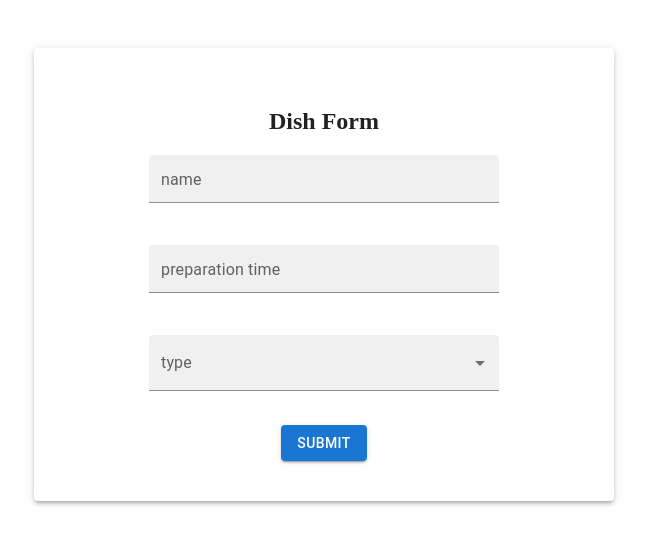
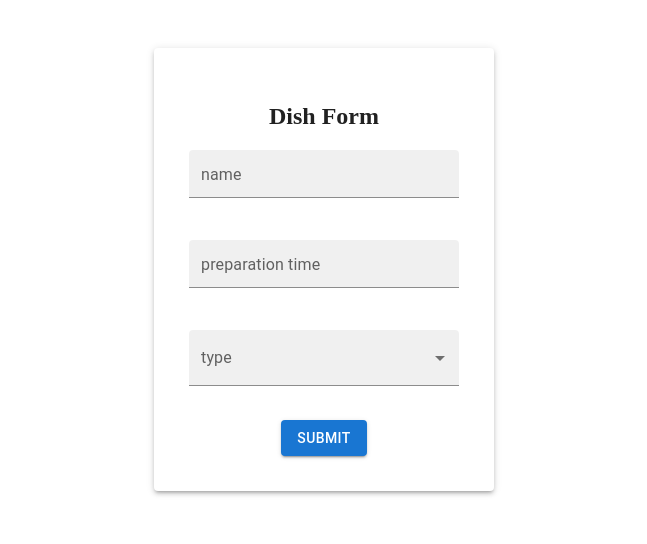
Before and after one commit to jzapiorkowski/dish-form, a React (Vite) app: page / in a window 1280 px wide. Shown: the top 544 px of the page, without its empty margins (316-963 px from the left). Built offline with nearby package versions, Linux system fonts and the light colour scheme.

Commit message:
fix styles

```diff
--- a/src/App.tsx
+++ b/src/App.tsx
@@ -7,8 +7,7 @@ const StyledFormContainer = styled(Paper)`
   flex-direction: column;
   justify-content: center;
   align-items: center;
-  padding: 40px;
-  width: 500px;
+  padding: 35px;
   margin-top: 40px;
 `;
 
@@ -17,7 +16,6 @@ const StyledPageContainer = styled('div')`
   flex-direction: column;
   justify-content: center;
   align-items: center;
-  width: 100%;
 `;
 
 function App() {
--- a/src/libs/components/SelectField/SelectField.tsx
+++ b/src/libs/components/SelectField/SelectField.tsx
@@ -22,7 +22,7 @@ const StyledError = styled('p')`
 `;
 
 const StyledContainer = styled(FormControl)`
-  width: 350px;
+  width: 270px;
   height: 90px;
   display: flex;
   flex-direction: column;
--- a/src/libs/components/TextField/TextField.tsx
+++ b/src/libs/components/TextField/TextField.tsx
@@ -18,7 +18,7 @@ const StyledError = styled('p')`
 `;
 
 const StyledContainer = styled('div')`
-  width: 350px;
+  width: 270px;
   height: 90px;
   display: flex;
   flex-direction: column;
```
